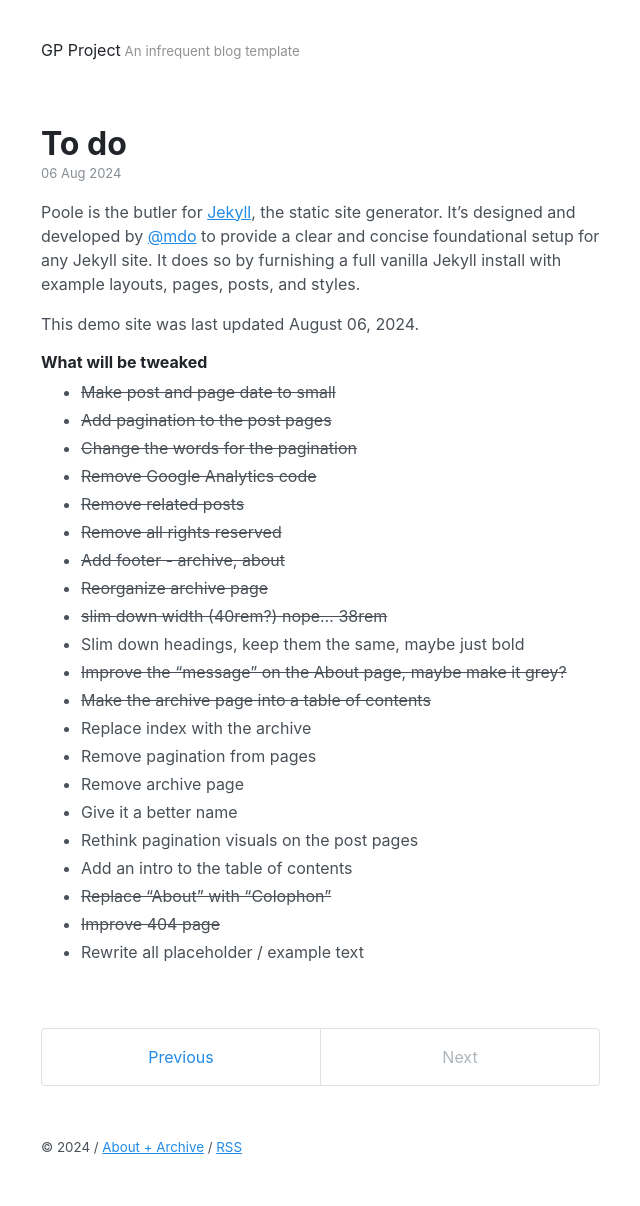
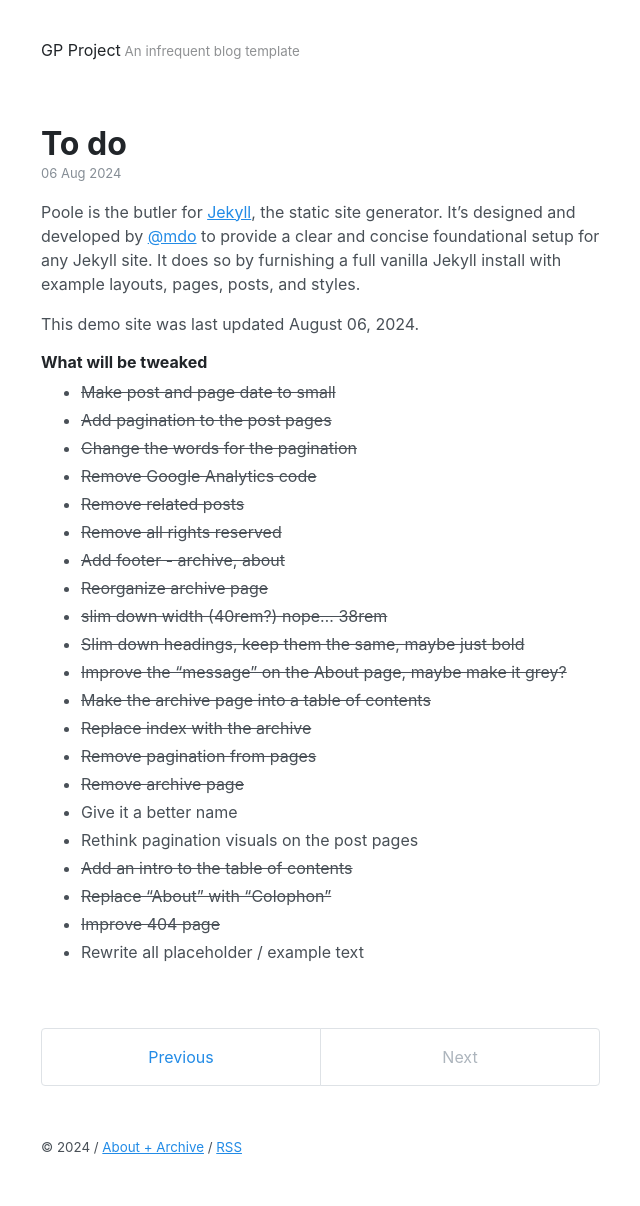
Before and after one commit to akmolteni/gp, a Jekyll site: the page built from _posts/2024-08-06-todo.md, in a window 1280 px wide. Shown: the whole page, without its empty margins (319-959 px from the left). Built offline with Jekyll 4.4.1, drawn with Linux system fonts in a browser that asks for light colours.

```diff
--- a/_posts/2024-08-06-todo.md
+++ b/_posts/2024-08-06-todo.md
@@ -19,15 +19,15 @@ This demo site was last updated {{ site.time | date: "%B %d, %Y" }}.
 * ~~Add footer - archive, about~~
 * ~~Reorganize archive page~~
 * ~~slim down width (40rem?) nope... 38rem~~
-* Slim down headings, keep them the same, maybe just bold
+* ~~Slim down headings, keep them the same, maybe just bold~~
 * ~~Improve the "message" on the About page, maybe make it grey?~~
 * ~~Make the archive page into a table of contents~~
-* Replace index with the archive
-* Remove pagination from pages
-* Remove archive page
+* ~~Replace index with the archive~~
+* ~~Remove pagination from pages~~
+* ~~Remove archive page~~
 * Give it a better name
 * Rethink pagination visuals on the post pages
-* Add an intro to the table of contents
+* ~~Add an intro to the table of contents~~
 * ~~Replace "About" with "Colophon"~~
 * ~~Improve 404 page~~
 * Rewrite all placeholder / example text
```
